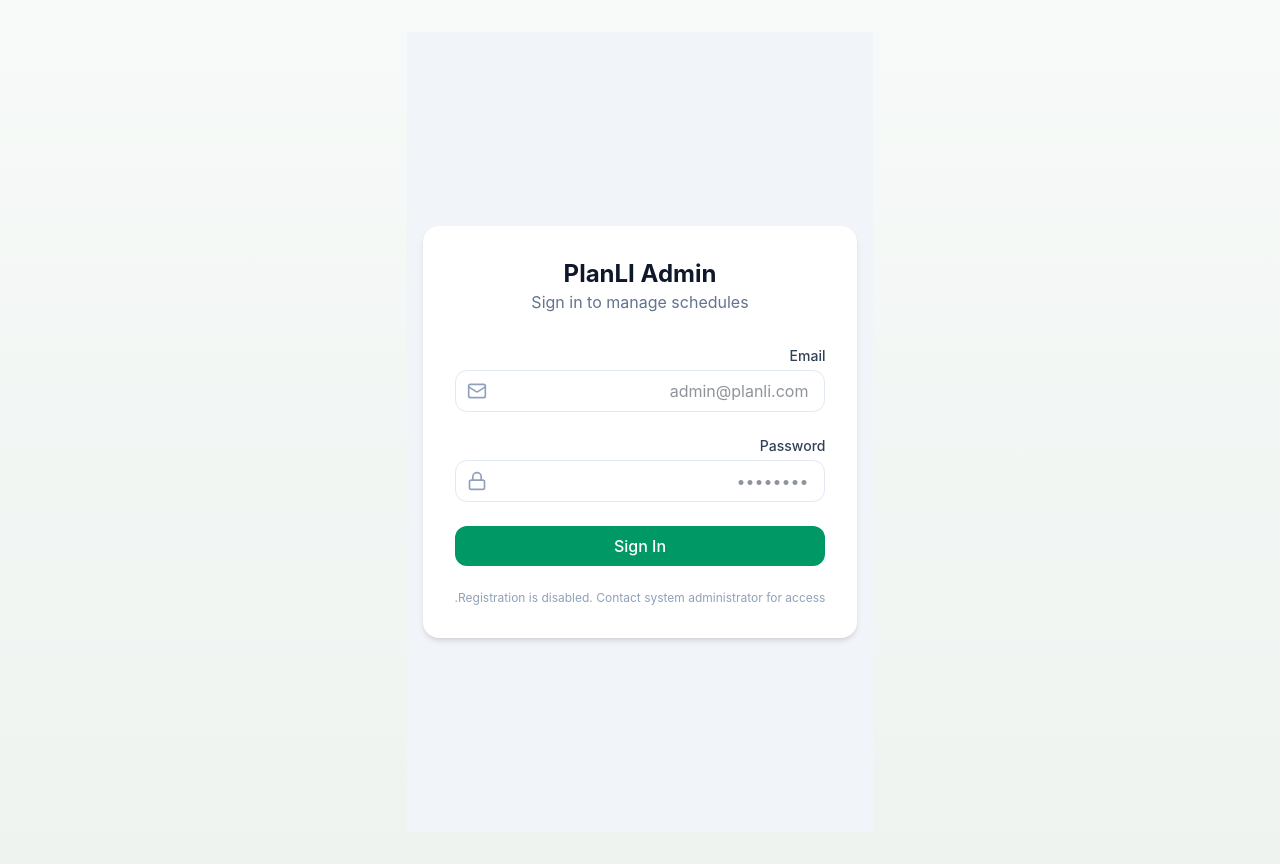
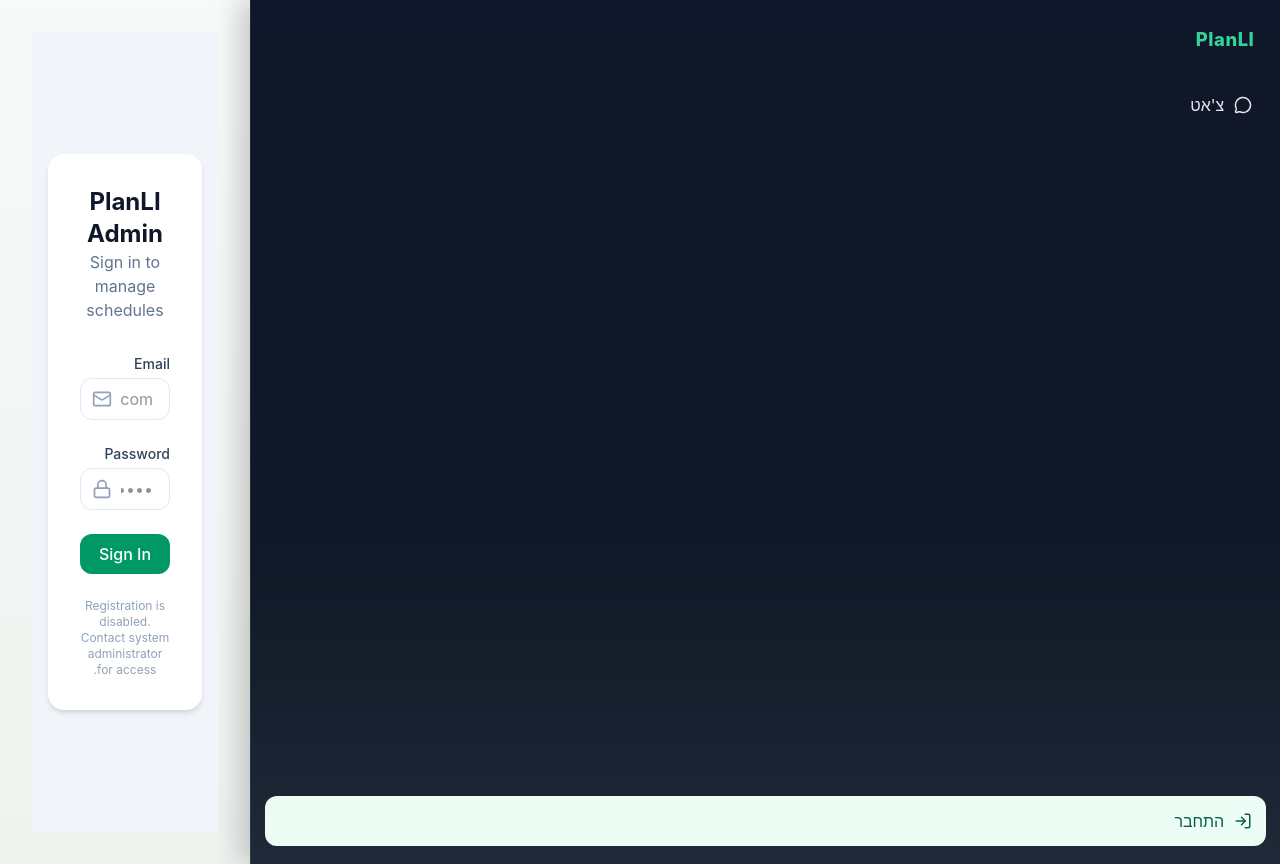
Before and after one commit to RoyNaor/PlanLi-Schedule, a React (Vite) app in the folder client/: page /login in a window 1280 px wide. Built offline with nearby package versions, Linux system fonts and the light colour scheme; no server answers.

Commit message:
Add responsive RTL sidebar with auth actions

```diff
--- a/client/src/App.css
+++ b/client/src/App.css
@@ -17,6 +17,17 @@
 
 #root {
   min-height: 100vh;
+}
+
+.app-layout {
+  min-height: 100vh;
+  display: grid;
+  grid-template-columns: minmax(0, 1fr) 250px;
+  position: relative;
+}
+
+.app-content {
+  min-height: 100vh;
   display: grid;
   place-items: center;
   padding: clamp(0.75rem, 3vw, 2rem);
@@ -27,6 +38,85 @@
   display: grid;
   gap: clamp(0.75rem, 2vw, 1rem);
   direction: ltr;
+}
+
+.app-sidebar {
+  background: linear-gradient(180deg, #0f172a 0%, #111827 65%, #1f2937 100%);
+  color: #e5e7eb;
+  border-left: 1px solid rgba(255, 255, 255, 0.08);
+  padding: 1.1rem 0.9rem;
+  display: flex;
+  flex-direction: column;
+  gap: 0.7rem;
+  box-shadow: -10px 0 26px rgba(0, 0, 0, 0.2);
+}
+
+.sidebar-brand {
+  font-size: 1.15rem;
+  font-weight: 800;
+  letter-spacing: 0.03em;
+  color: #34d399;
+  margin-bottom: 0.4rem;
+  padding: 0.55rem 0.7rem;
+}
+
+.sidebar-link,
+.sidebar-auth {
+  border: 1px solid transparent;
+  background: transparent;
+  color: #e5e7eb;
+  border-radius: 12px;
+  padding: 0.75rem 0.8rem;
+  display: inline-flex;
+  align-items: center;
+  gap: 0.6rem;
+  font: inherit;
+  cursor: pointer;
+  transition: all 200ms ease;
+}
+
+.sidebar-link:hover,
+.sidebar-auth:hover {
+  background: rgba(52, 211, 153, 0.15);
+  border-color: rgba(52, 211, 153, 0.25);
+}
+
+.sidebar-link.is-active {
+  background: rgba(52, 211, 153, 0.18);
+  border-color: rgba(52, 211, 153, 0.42);
+  color: #ecfdf5;
+}
+
+.sidebar-auth {
+  margin-top: auto;
+  background: #ecfdf5;
+  color: #065f46;
+}
+
+.burger-toggle {
+  position: fixed;
+  top: 0.9rem;
+  right: 0.9rem;
+  width: 42px;
+  height: 42px;
+  border-radius: 999px;
+  border: 1px solid rgba(15, 23, 42, 0.1);
+  background: #ffffff;
+  color: #111827;
+  display: none;
+  align-items: center;
+  justify-content: center;
+  cursor: pointer;
+  z-index: 35;
+  box-shadow: 0 7px 20px rgba(15, 23, 42, 0.15);
+}
+
+.sidebar-overlay {
+  position: fixed;
+  inset: 0;
+  border: 0;
+  background: rgba(15, 23, 42, 0.44);
+  z-index: 25;
 }
 
 .chat-card {
@@ -48,6 +138,35 @@
 }
 
 @media (max-width: 640px) {
+  .app-layout {
+    grid-template-columns: minmax(0, 1fr);
+  }
+
+  .burger-toggle {
+    display: inline-flex;
+  }
+
+  .app-sidebar {
+    position: fixed;
+    top: 0;
+    right: 0;
+    bottom: 0;
+    width: min(78vw, 300px);
+    transform: translateX(110%);
+    opacity: 0;
+    z-index: 30;
+    transition: transform 320ms cubic-bezier(0.19, 1, 0.22, 1), opacity 220ms;
+  }
+
+  .app-sidebar.is-open {
+    transform: translateX(0);
+    opacity: 1;
+  }
+
+  .app-content {
+    padding: 3.6rem 0.65rem 0.75rem;
+  }
+
   .chat-card {
     border-radius: 14px;
   }
--- a/client/src/App.tsx
+++ b/client/src/App.tsx
@@ -1,5 +1,12 @@
 import { useEffect, useState } from "react";
-import { Navigate, Route, Routes } from "react-router-dom";
+import {
+  Navigate,
+  Route,
+  Routes,
+  useLocation,
+  useNavigate,
+} from "react-router-dom";
+import { LogIn, LogOut, Menu, MessageCircle, X } from "lucide-react";
 import "./App.css";
 import { ChatBot } from "./components/ChatBot";
 import LoginPage from "./pages/LoginPage";
@@ -7,7 +14,10 @@
 
 // Controls route-level access by reading and reacting to auth session changes.
 function App() {
+  const navigate = useNavigate();
+  const location = useLocation();
   const [session, setSession] = useState(() => AuthService.getSession());
+  const [sidebarOpen, setSidebarOpen] = useState(false);
 
   useEffect(() => {
     // Keep React state synced with sessionStorage updates from auth flows.
@@ -21,7 +31,59 @@
     };
   }, []);
 
+  useEffect(() => {
+    setSidebarOpen(false);
+  }, [location.pathname]);
+
+  const handleAuthAction = () => {
+    if (session) {
+      AuthService.clearSession();
+      navigate("/login", { replace: true });
+      return;
+    }
+
+    navigate("/login");
+  };
+
   return (
+    <div className="app-layout">
+      <button
+        type="button"
+        className="burger-toggle"
+        onClick={() => setSidebarOpen((prev) => !prev)}
+        aria-label={sidebarOpen ? "Close sidebar" : "Open sidebar"}
+      >
+        {sidebarOpen ? <X size={20} /> : <Menu size={20} />}
+      </button>
+
+      <aside className={`app-sidebar ${sidebarOpen ? "is-open" : ""}`}>
+        <div className="sidebar-brand">PlanLI</div>
+
+        <button
+          type="button"
+          className={`sidebar-link ${location.pathname === "/chat" ? "is-active" : ""}`}
+          onClick={() => navigate("/chat")}
+        >
+          <MessageCircle size={18} />
+          <span>צ'אט</span>
+        </button>
+
+        <button type="button" className="sidebar-auth" onClick={handleAuthAction}>
+          {session ? <LogOut size={18} /> : <LogIn size={18} />}
+          <span>{session ? "התנתק" : "התחבר"}</span>
+        </button>
+      </aside>
+
+      {sidebarOpen ? (
+        <button
+          type="button"
+          className="sidebar-overlay"
+          onClick={() => setSidebarOpen(false)}
+          aria-label="Close sidebar overlay"
+        />
+      ) : null}
+
+      <div className="app-content">
         <Routes>
           <Route
             path="/"
@@ -33,6 +95,8 @@
             element={session ? <ChatBot /> : <Navigate to="/login" replace />}
           />
         </Routes>
+      </div>
+    </div>
   );
 }
 
```
Lines whose indentation alone changed are shown as unchanged.
